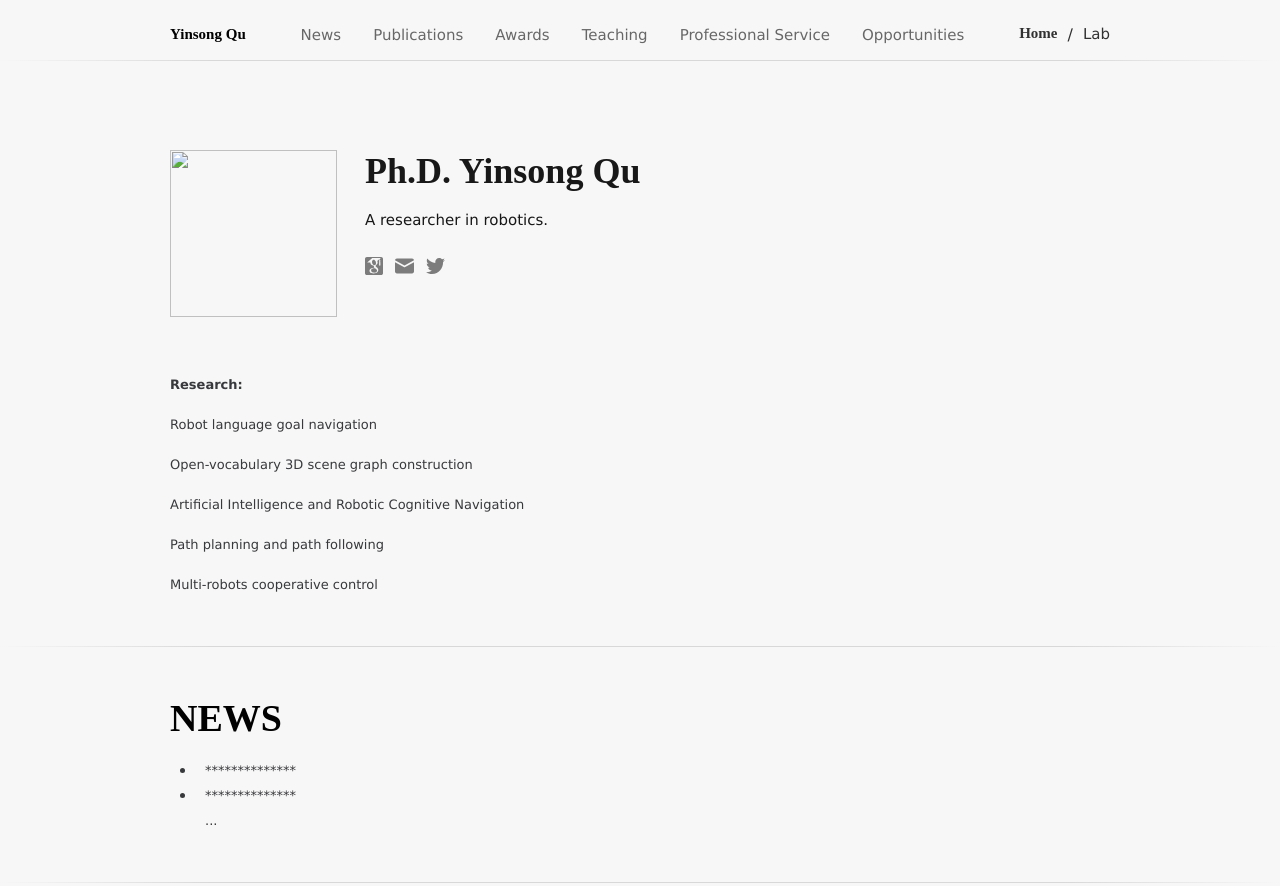
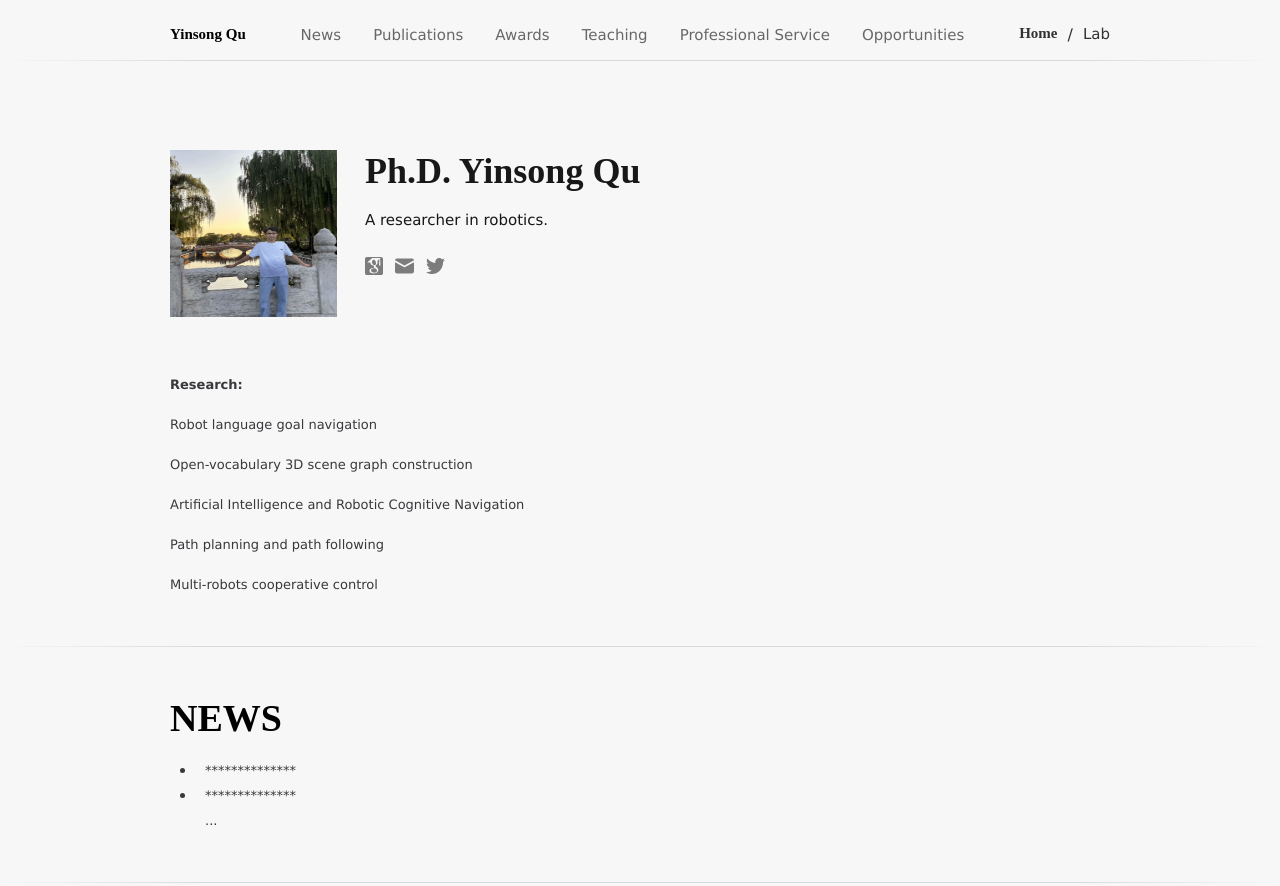
Before and after one commit to quyinsong/quyinsong.github.io, a plain HTML site: page index.html in a window 1280 px wide. Shown: the top 886 px of the page. Drawn offline with nearby package versions, Linux system fonts and the light colour scheme.

Commit message:
Update index.html

```diff
--- a/index.html
+++ b/index.html
@@ -45,7 +45,7 @@
         <div class="main-userinfo">
           <div class="info">
             <div>
-              <img class="lazy-load" src="./assets/photo.jpg" alt="">
+              <img class="lazy-load" src="./assets/photo.jpeg" alt="">
               <div class="icon-phone" style="display: flex;">
                 <a href="https://scholar.google.com"><img style="width: 18px; height: 18px" src="./assets/ic_1.svg" alt=""></a>
                 <a href="mailto:3120246387@bit.edu.cn"><img style="width: 19px; height: 15px" src="./assets/ic_2.svg" alt=""></a>
```
